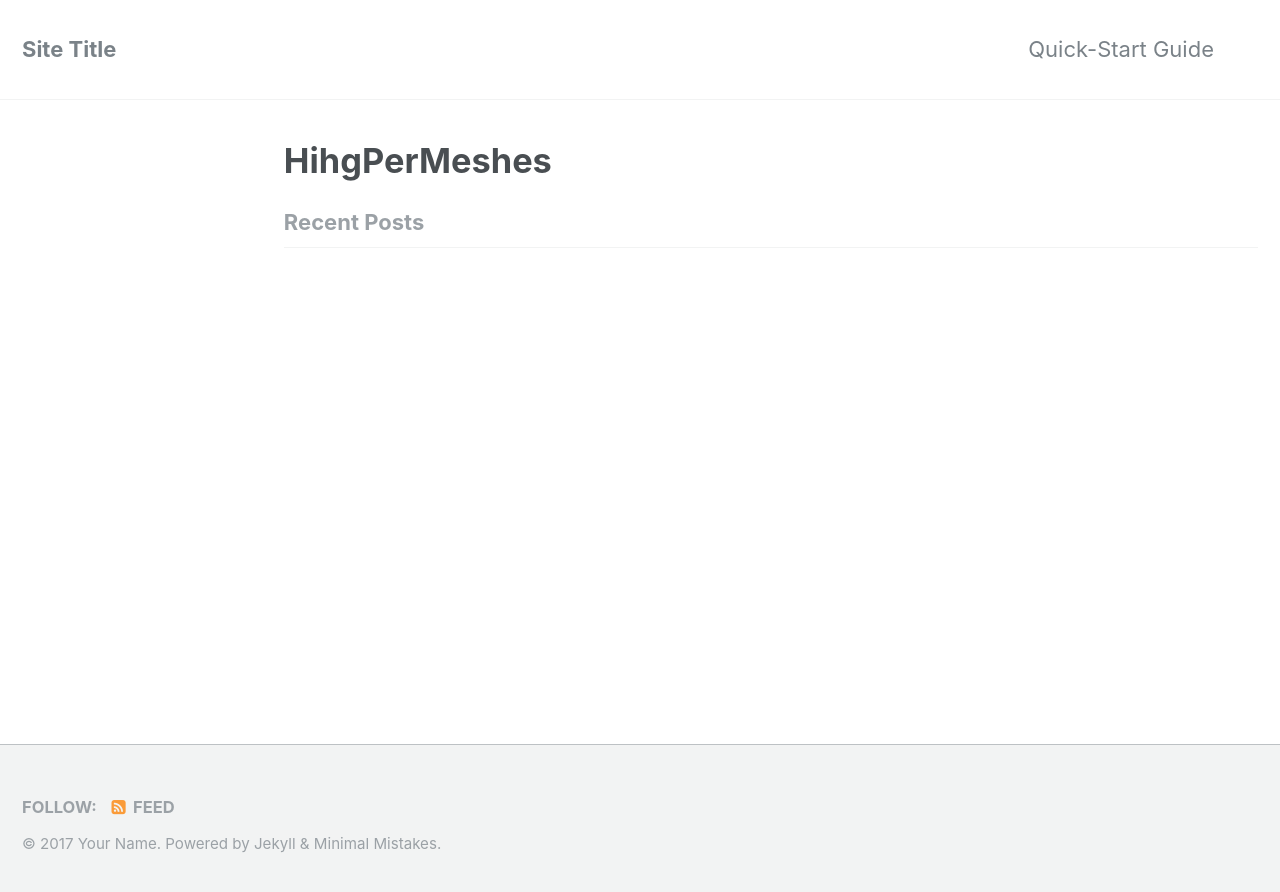
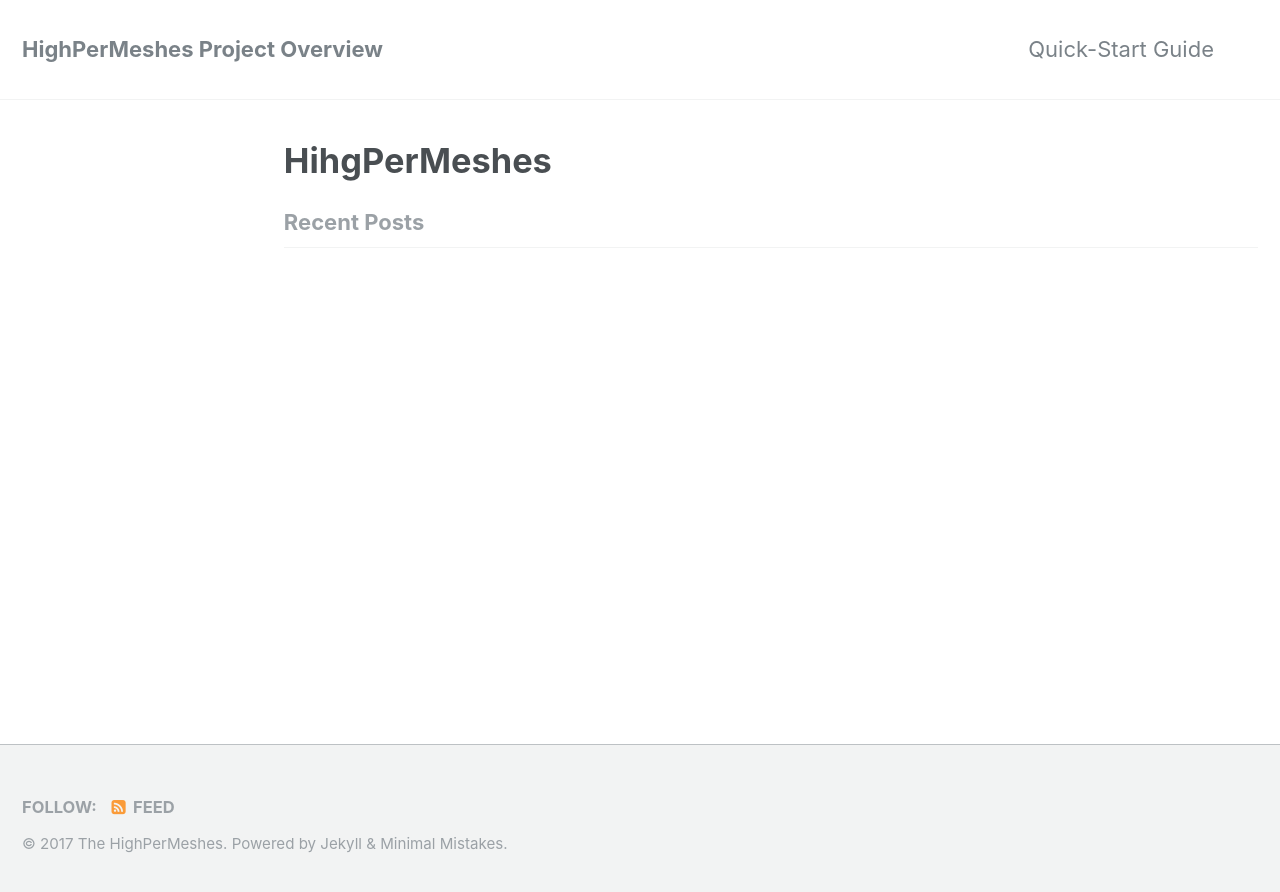
Before and after one commit to HighPerMeshes/highpermeshes.github.io, a Jekyll site: the page built from index.md, in a window 1280 px wide. Shown: the top 892 px of the page. Built offline with Jekyll 4.4.1, drawn with Linux system fonts in a browser that asks for light colours; our own code applies the rules of GitHub Pages for plain Markdown files; the list of posts is cut into pages by our own code.

Commit message:
Customize template

```diff
--- a/_config.yml
+++ b/_config.yml
@@ -7,11 +7,11 @@
 
 # Site Settings
 locale                   : "en"
-title                    : "Site Title"
+title                    : "HighPerMeshes Project Overview"
 title_separator          : "-"
-name                     : "Your Name"
-description              : "An amazing website."
-url                      : # the base hostname & protocol for your site e.g. "https://mmistakes.github.io"
+name                     : "The HighPerMeshes"
+description              : "Website for the HighPerMeshes BMBF Project."
+url                      : "http://highpermeshes.info"
 baseurl                  : # the subpath of your site, e.g. "/blog"
 repository               : # GitHub username/repo-name e.g. "mmistakes/minimal-mistakes"
 teaser                   : # path of fallback teaser image, e.g. "/assets/images/500x300.png"
```
